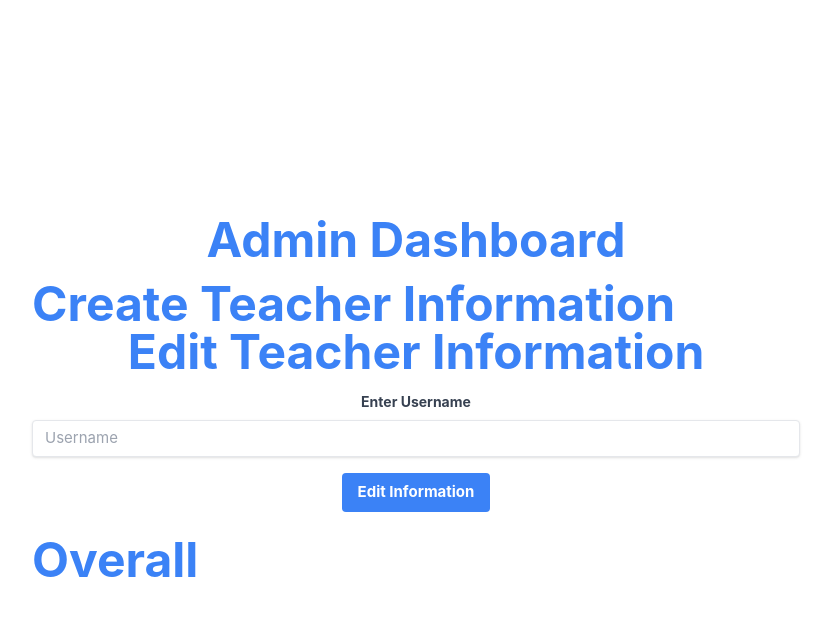
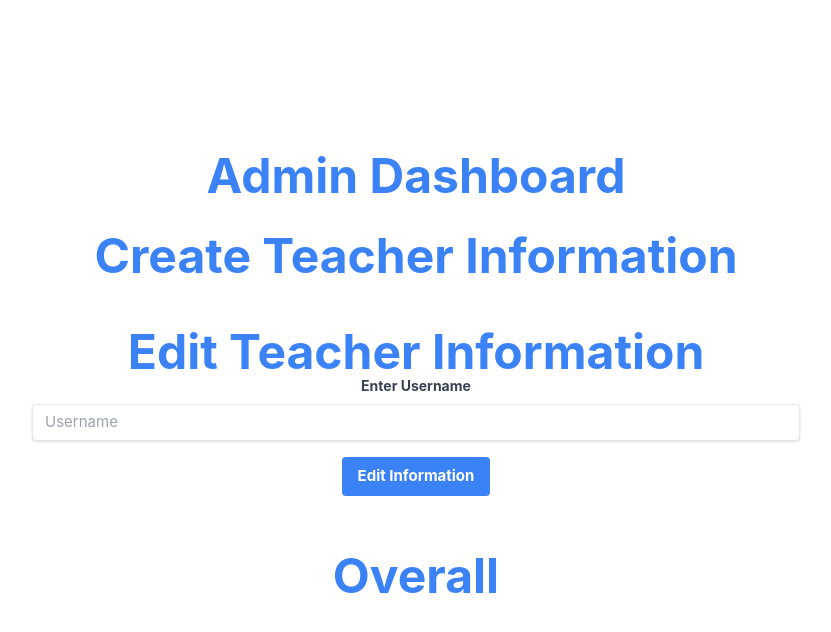
Before and after one commit to SE331-2023-project1/project-02-kwai3tua-frontend, a Vue app: page /AdDashboard in a window 1280 px wide. Shown: the top 632 px of the page, without its empty margins (224-1055 px from the left). Built offline with nearby package versions, Linux system fonts and the light colour scheme.

Commit message:
Add appropriate space

```diff
--- a/src/views/AdCreateTeacherView.vue
+++ b/src/views/AdCreateTeacherView.vue
@@ -1,6 +1,5 @@
 <script setup lang="ts">
 import { RouterLink } from 'vue-router';
-
 </script>
 
 <template>
--- a/src/views/AdDashboardView.vue
+++ b/src/views/AdDashboardView.vue
@@ -5,37 +5,38 @@ import { RouterLink } from 'vue-router';
 
 <template>
     <div class="min-h-screen flex flex-col items-center justify-center bg-white relative">
-        <div class="w-full max-w-screen-md">
-            <h1 class="text-5xl font-bold text-blue-500 mb-4 text-center">Admin Dashboard</h1>
+        <div class="w-full max-w-screen-md mb-8">
+            <h1 class="text-5xl font-bold text-blue-500 text-center">Admin Dashboard</h1>
         </div>
 
         <!-- Create Teacher Information Section -->
-        <div class="w-full max-w-screen-md">
-            <RouterLink to="/createteacher" class="text-5xl font-bold text-blue-500 mb-4 text-center">Create Teacher
-                Information</RouterLink>
+        <div class="w-full max-w-screen-md mb-8">
+            <RouterLink to="/createteacher" class="text-5xl font-bold text-blue-500 text-center block mb-4">
+                Create Teacher Information
+            </RouterLink>
         </div>
 
         <!-- Edit Teacher Information Section -->
-        <div class="w-full max-w-screen-md">
-            <h1 class="text-5xl font-bold text-blue-500 mb-4 text-center">Edit Teacher Information</h1>
-            <div class="flex flex-col items-center mb-6"> <!-- Wrap in a flex container -->
+        <div class="w-full max-w-screen-md mb-8">
+            <h1 class="text-5xl font-bold text-blue-500 text-center">Edit Teacher Information</h1>
+            <div class="flex flex-col items-center mb-6">
                 <label class="block text-gray-700 text-sm font-bold mb-2" for="username">Enter Username</label>
                 <input
                     class="shadow appearance-none border rounded w-full py-2 px-3 text-gray-700 leading-tight focus:outline-none focus:shadow-outline"
                     id="username" type="text" placeholder="Username" />
                 <!-- New RouterLink for editing information -->
                 <RouterLink to="/updateteacher"
-                    class="mt-4 bg-blue-500 hover:bg-blue-700 text-white font-bold py-2 px-4 rounded focus:outline-none focus:shadow-outline">
+                    class="mt-4 bg-blue-500 hover:bg-blue-700 text-white font-bold py-2 px-4 rounded focus:outline-none focus:shadow-outline block">
                     Edit Information
                 </RouterLink>
             </div>
         </div>
 
         <!-- Overall Section -->
-        <div class="w-full max-w-screen-md">
-            <RouterLink to="/AdOverall" class="text-5xl font-bold text-blue-500 mb-4 text-center">Overall
+        <div class="w-full max-w-screen-md mb-8">
+            <RouterLink to="/AdOverall" class="text-5xl font-bold text-blue-500 text-center block mb-4">
+                Overall
             </RouterLink>
-
         </div>
     </div>
 </template>
```
